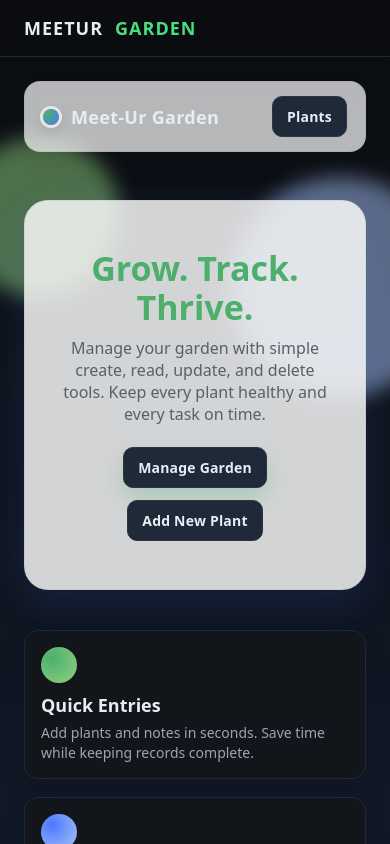
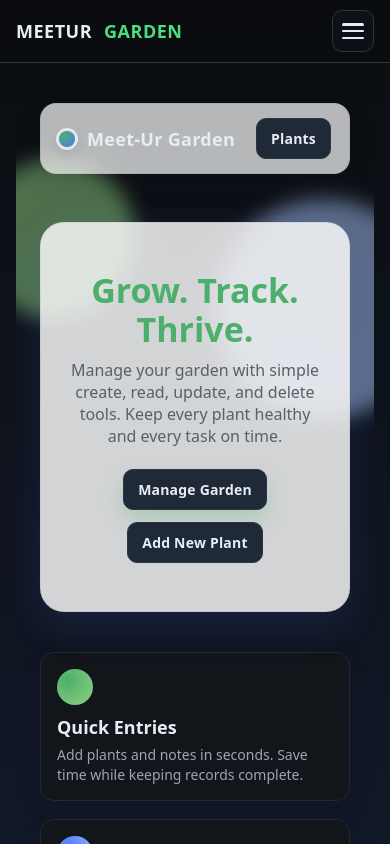
Before and after one commit to RenataSei/meetur-garden-thesis, a React (Create React App) app in the folder frontend/: page / in a window 390 px wide. Shown: the top 844 px of the page. Built offline with nearby package versions, Linux system fonts and the light colour scheme.

Commit message:
inserted a pop up menu using hamburger button. added profile page and settings page. to update designs and features upon finishing backend.

```diff
--- a/frontend/src/App.js
+++ b/frontend/src/App.js
@@ -1,25 +1,28 @@
 import { Routes, Route, Navigate } from 'react-router-dom';
-import Navbar from './components/Navbar';
+import Layout from './pages/Layout';
 import Home from './pages/Home';
 import PlantsList from './pages/PlantsList';
 import NewPlant from './pages/NewPlant';
 import EditPlant from './pages/EditPlant';
 import PlantDetail from './pages/PlantDetail';
+import Settings from './pages/Settings';
+import Profile from './pages/Profile';
 import NotFound from './pages/NotFound';
 
 export default function App() {
   return (
-    <>
-      <Navbar />
-      <Routes>
+    <Routes>
+      <Route element={<Layout />}>
         <Route path="/" element={<Home />} />
         <Route path="/plants" element={<PlantsList />} />
         <Route path="/plants/new" element={<NewPlant />} />
         <Route path="/plants/:id" element={<PlantDetail />} />
         <Route path="/plants/:id/edit" element={<EditPlant />} />
+        <Route path="/settings" element={<Settings />} />
+        <Route path="/profile" element={<Profile />} />
         <Route path="/home" element={<Navigate to="/" replace />} />
         <Route path="*" element={<NotFound />} />
-      </Routes>
-    </>
+      </Route>
+    </Routes>
   );
 }
--- a/frontend/src/components/Navbar.js
+++ b/frontend/src/components/Navbar.js
@@ -1,12 +1,76 @@
 import { Link } from 'react-router-dom';
 
-export default function Navbar() {
+export default function Navbar({ onMenuClick }) {
+  const bar = {
+    display: 'flex',
+    alignItems: 'center',
+    justifyContent: 'space-between',
+    padding: '10px 16px',
+    borderBottom: '1px solid #2b3543',
+    position: 'sticky',
+    top: 0,
+    background: 'rgba(11,13,16,0.85)',
+    backdropFilter: 'blur(6px)',
+    zIndex: 60   // higher than any overlay when closed
+  };
+
+  const brand = {
+    textDecoration: 'none',
+    color: 'inherit',
+    fontWeight: 800,
+    letterSpacing: 0.5,
+    fontSize: 18
+  };
+
+  const button = {
+    width: 42,
+    height: 42,
+    borderRadius: 10,
+    border: '1px solid #2b3543',
+    background: '#0d1117',
+    display: 'flex',
+    alignItems: 'center',
+    justifyContent: 'center',
+    cursor: 'pointer',
+    transition: 'background 0.2s, transform 0.1s'
+  };
+
+  const container = {
+    display: 'flex',
+    flexDirection: 'column',
+    justifyContent: 'space-between',
+    height: 16
+  };
+
+  const line = {
+    width: 22,
+    height: 2.5,
+    borderRadius: 2,
+    background: '#e6edf3',
+    transition: 'all 0.2s ease'
+  };
+
   return (
-    <nav className="nav">
-      {/* Left brand only. No Main Menu on the right. */}
-      <Link className="brand" to="/">
-        MEETUR<span>GARDEN</span>
+    <nav className="nav" style={bar}>
+      <Link className="brand" to="/" style={brand}>
+        MEETUR<span style={{ color: '#4ade80' }}>GARDEN</span>
       </Link>
+
+      <button
+        aria-label="Open menu"
+        onClick={onMenuClick}
+        style={button}
+        onMouseEnter={e => (e.currentTarget.style.background = '#111b24')}
+        onMouseLeave={e => (e.currentTarget.style.background = '#0d1117')}
+        onMouseDown={e => (e.currentTarget.style.transform = 'scale(0.95)')}
+        onMouseUp={e => (e.currentTarget.style.transform = 'scale(1)')}
+      >
+        <div style={container}>
+          <span style={line}></span>
+          <span style={line}></span>
+          <span style={line}></span>
+        </div>
+      </button>
     </nav>
   );
 }
--- a/frontend/src/components/SidebarMenu.js
+++ b/frontend/src/components/SidebarMenu.js
@@ -1,14 +1,113 @@
-import { NavLink } from "react-router-dom";
+import { NavLink } from 'react-router-dom';
+import { useEffect, useRef } from 'react';
 
 const linkClass = ({ isActive }) =>
-  ["menu-btn", isActive ? "active" : ""].filter(Boolean).join(" ");
+  ['menu-btn', isActive ? 'active' : ''].filter(Boolean).join(' ');
 
-export default function SidebarMenu() {
+export default function SidebarMenu({ open, onClose }) {
+  const drawerRef = useRef(null);
+
+  // Close with Esc key
+  useEffect(() => {
+    function handleKey(e) { if (e.key === 'Escape') onClose?.(); }
+    if (open) window.addEventListener('keydown', handleKey);
+    return () => window.removeEventListener('keydown', handleKey);
+  }, [open, onClose]);
+
+  // Click outside to close
+  function handleOverlayClick(e) {
+    if (e.target === e.currentTarget) onClose?.();
+  }
+
+  // Overlay
+  const overlay = {
+    position: 'fixed',
+    inset: 0,
+    background: 'rgba(0,0,0,0.5)',
+    opacity: 1,
+    transition: 'opacity 0.25s ease',
+    zIndex: 50
+  };
+
+  // Drawer from right
+  const drawer = {
+    position: 'fixed',
+    top: 0,
+    right: 0,
+    height: '100vh',
+    width: 280,
+    background: '#0d1117',
+    borderLeft: '1px solid #2b3543',
+    padding: 16,
+    display: 'flex',
+    flexDirection: 'column',
+    gap: 8,
+    transform: open ? 'translateX(0)' : 'translateX(100%)',
+    transition: 'transform 0.25s ease',
+    zIndex: 51
+  };
+
+  const title = { fontWeight: 800, marginBottom: 8, fontSize: 16 };
+  const closeBtn = {
+    alignSelf: 'flex-end',
+    width: 36,
+    height: 36,
+    borderRadius: 8,
+    border: '1px solid #2b3543',
+    background: '#111827',
+    color: 'inherit',
+    cursor: 'pointer',
+    marginBottom: 8,
+    fontSize: 18,
+    fontWeight: 700
+  };
+
+  const btn = {
+    display: 'block',
+    padding: '10px 12px',
+    borderRadius: 8,
+    border: '1px solid #2b3543',
+    textDecoration: 'none',
+    color: 'inherit'
+  };
+  const active = { background: '#0d2215', borderColor: '#164e2f' };
+
   return (
-    <aside className="sidebar">
-      <NavLink className={linkClass} to="/plants">Manage Garden</NavLink>
-      <NavLink className={linkClass} to="/settings">Settings</NavLink>
-      <NavLink className={linkClass} to="/profile">View Profile</NavLink>
-    </aside>
+    <div role="presentation" style={overlay} onMouseDown={handleOverlayClick}>
+      <aside
+        ref={drawerRef}
+        aria-hidden={!open}
+        aria-label="Sidebar menu"
+        style={drawer}
+      >
+        <button aria-label="Close menu" onClick={onClose} style={closeBtn}>×</button>
+        <div style={title}>Main Menu</div>
+
+        <NavLink
+          to="/plants"
+          className={linkClass}
+          style={({ isActive }) => ({ ...btn, ...(isActive ? active : {}) })}
+          onClick={onClose}
+        >
+          Manage Garden
+        </NavLink>
+        <NavLink
+          to="/settings"
+          className={linkClass}
+          style={({ isActive }) => ({ ...btn, ...(isActive ? active : {}) })}
+          onClick={onClose}
+        >
+          Settings
+        </NavLink>
+        <NavLink
+          to="/profile"
+          className={linkClass}
+          style={({ isActive }) => ({ ...btn, ...(isActive ? active : {}) })}
+          onClick={onClose}
+        >
+          View Profile
+        </NavLink>
+      </aside>
+    </div>
   );
 }
--- a/frontend/src/pages/Layout.js
+++ b/frontend/src/pages/Layout.js
@@ -1,18 +1,37 @@
-import { Outlet } from 'react-router-dom';
+import { useState, useCallback, useEffect } from 'react';
+import { Outlet, useLocation } from 'react-router-dom';
+import Navbar from '../components/Navbar';
+import SidebarMenu from '../components/SidebarMenu';
 
-export default function Layout(){
+export default function Layout() {
+  const [menuOpen, setMenuOpen] = useState(false);
+  const location = useLocation();
+
+  const openMenu = useCallback(() => setMenuOpen(true), []);
+  const closeMenu = useCallback(() => setMenuOpen(false), []);
+  const toggleMenu = useCallback(() => setMenuOpen(v => !v), []);
+
+  // Close menu on route change
+  useEffect(() => { setMenuOpen(false); }, [location.pathname]);
+
+  // Prevent body scroll when menu is open
+  useEffect(() => {
+    const original = document.body.style.overflow;
+    if (menuOpen) document.body.style.overflow = 'hidden';
+    return () => { document.body.style.overflow = original; };
+  }, [menuOpen]);
+
   return (
-    <div className="app-shell">
-      <header className="app-header">
-        <div className="app-title">MEET-UR GARDEN</div>
-        <div className="app-menu-label">Main Menu</div>
-      </header>
+    <div style={{ minHeight: '100vh', display: 'grid', gridTemplateRows: 'auto 1fr' }}>
+      <Navbar onMenuClick={toggleMenu} />
+      <div style={{ padding: 16 }}>
+        <main>
+          <Outlet />
+        </main>
+      </div>
 
-      <main className="app-main">
-        <div className="app-panel">
-          <Outlet />
-        </div>
-      </main>
+      {/* Sidebar rendered only when open to avoid any overlay issues */}
+      {menuOpen && <SidebarMenu open={menuOpen} onClose={closeMenu} />}
     </div>
   );
 }
--- /dev/null
+++ b/frontend/src/pages/Profile.js
@@ -0,0 +1,8 @@
+export default function Profile() {
+  return (
+    <div>
+      <h2>Profile</h2>
+      <p>User profile information goes here.</p>
+    </div>
+  );
+}
--- /dev/null
+++ b/frontend/src/pages/Settings.js
@@ -0,0 +1,8 @@
+export default function Settings() {
+  return (
+    <div>
+      <h2>Settings</h2>
+      <p>Update your application preferences here.</p>
+    </div>
+  );
+}
```
